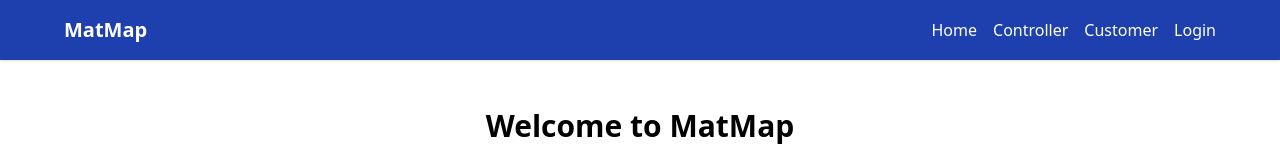
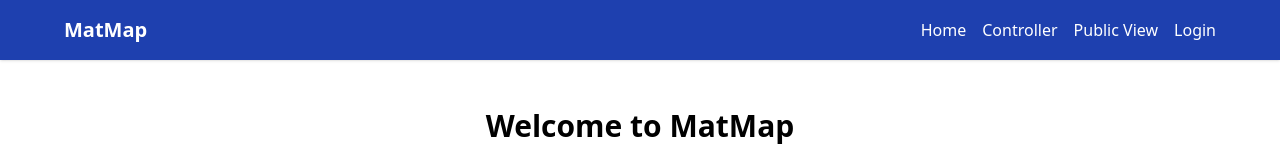
Before and after one commit to ethanmwangi/MatMap, a React (Vite) app: page / in a window 1280 px wide. Shown: the top 160 px of the page. Built offline with nearby package versions, Linux system fonts and the light colour scheme.

Commit message:
Renaming Cusstomer to Public View

```diff
--- a/src/components/Navbar.jsx
+++ b/src/components/Navbar.jsx
@@ -14,7 +14,7 @@ const Navbar = () => {
         <div className="space-x-4">
           <Link to="/" className="hover:underline">Home</Link>
           <Link to="/dashboard-controller" className="hover:underline">Controller</Link>
-          <Link to="/dashboard-customer" className="hover:underline">Customer</Link>
+          <Link to="/dashboard-customer" className="hover:underline">Public View</Link>
           <Link to="/Login" className="hover:underline">Login</Link>
         </div>
       </div>
```
